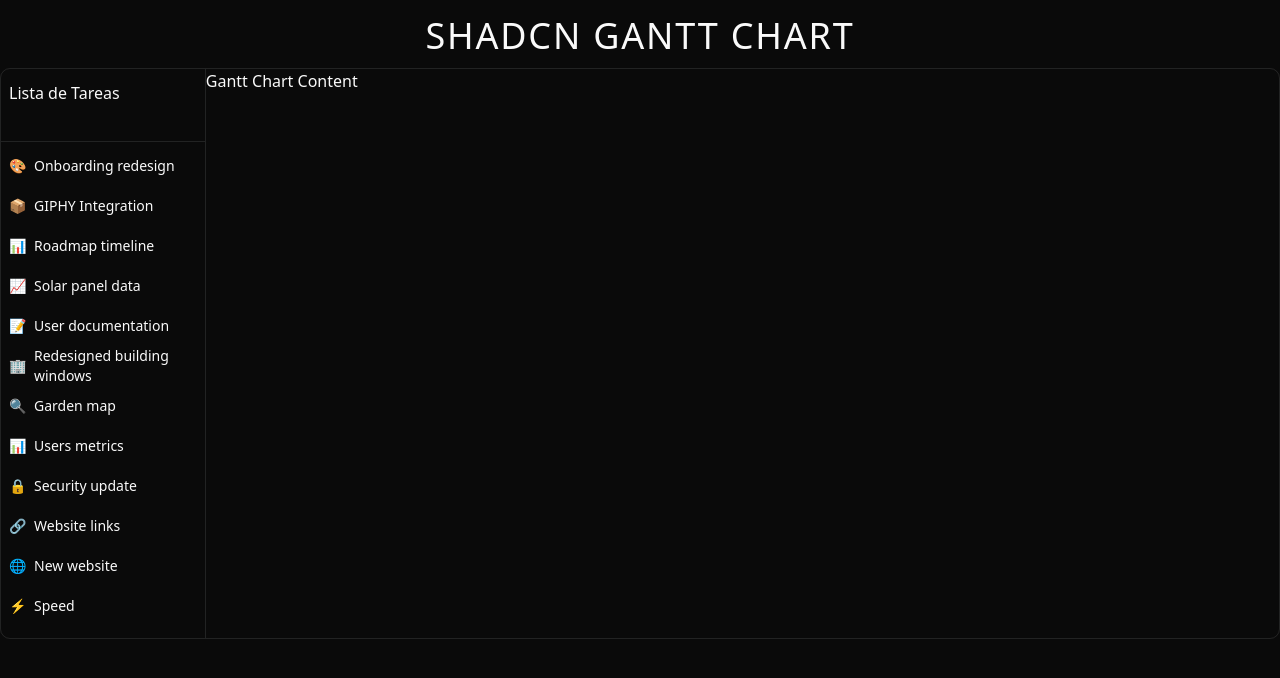
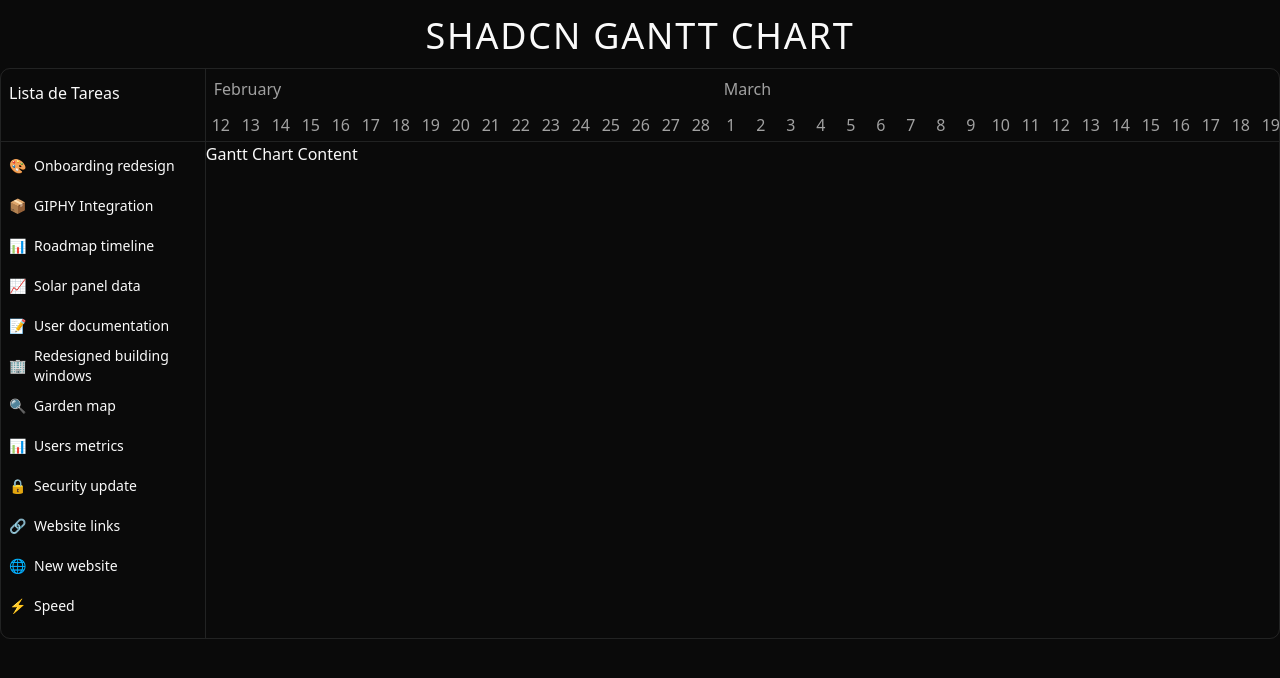
Before and after one commit to soyluisarrieta/shadcn-gantt-chart, a React (Vite) app: page / in a window 1280 px wide. Shown: the top 678 px of the page. Built offline with nearby package versions, Linux system fonts and the light colour scheme.

Commit message:
feat: add scroll area component for improved timeline navigation

```diff
--- a/package.json
+++ b/package.json
@@ -10,6 +10,7 @@
     "preview": "vite preview"
   },
   "dependencies": {
+    "@radix-ui/react-scroll-area": "^1.2.3",
     "@radix-ui/react-slot": "^1.1.2",
     "@tailwindcss/vite": "^4.1.3",
     "class-variance-authority": "^0.7.1",
--- a/src/components/gantt-chart.tsx
+++ b/src/components/gantt-chart.tsx
@@ -1,4 +1,5 @@
 import React from 'react'
+import { ScrollArea, ScrollBar } from '@/components/ui/scroll-area'
 import { cn } from '@/lib/utils'
 
 export interface GanttData {
@@ -24,6 +25,21 @@ const useGanttContext = () => {
   return context
 }
 
+const getMonthsInRange = (startDate: Date, endDate: Date): string[] => {
+  const months: string[] = []
+  const currentDate = new Date(startDate)
+
+  while (currentDate <= endDate) {
+    const monthName = currentDate.toLocaleString('default', { month: 'long' })
+    if (!months.includes(monthName)) {
+      months.push(monthName)
+    }
+    currentDate.setMonth(currentDate.getMonth() + 1)
+  }
+
+  return months
+}
+
 function GanttSidebar ({ width = '16vw' }) {
   const { data } = useGanttContext()
 
@@ -47,6 +63,99 @@ function GanttSidebar ({ width = '16vw' }) {
   )
 }
 
+function GanttTimeline ({
+  onDateClick,
+  dayWidth = '30px'
+}: {
+  onDateClick?: (date: Date) => void;
+  dayWidth?: string;
+}) {
+  const { data } = useGanttContext()
+
+  const startDate = data.reduce(
+    (earliest, item) => (item.startDate < earliest ? item.startDate : earliest),
+    data[0].startDate
+  )
+  const endDate = data.reduce(
+    (latest, item) => (item.endDate > latest ? item.endDate : latest),
+    data[0].endDate
+  )
+
+  const adjustedStartDate = new Date(startDate)
+  adjustedStartDate.setDate(adjustedStartDate.getDate() - 3)
+
+  const months = getMonthsInRange(adjustedStartDate, endDate)
+
+  const allDates: Date[] = []
+  const currentDate = new Date(adjustedStartDate)
+  while (currentDate <= endDate) {
+    allDates.push(new Date(currentDate))
+    currentDate.setDate(currentDate.getDate() + 1)
+  }
+
+  const datesByMonth: Record<string, Date[]> = {}
+  months.forEach(month => {
+    datesByMonth[month] = allDates.filter(date =>
+      date.toLocaleString('default', { month: 'long' }) === month
+    )
+  })
+
+  const isToday = (date: Date): boolean => {
+    const today = new Date()
+    return date.getDate() === today.getDate() &&
+      date.getMonth() === today.getMonth() &&
+      date.getFullYear() === today.getFullYear()
+  }
+
+  return (
+    <div className="timeline w-full">
+      <div className="flex">
+        {months.map((month, index) => {
+          const daysInMonth = datesByMonth[month].length
+          const monthWidth = `calc(${daysInMonth} * ${dayWidth})`
+
+          return (
+            <div
+              key={`month-${index}`}
+              className="w-full flex-none font-medium text-muted-foreground p-2 capitalize"
+              style={{ width: monthWidth }}
+            >
+              <span className='sticky left-2'>{month}</span>
+            </div>
+          )
+        })}
+      </div>
+
+      <div className="flex border-b">
+        {allDates.map((date, index) => {
+          const dayNumber = date.getDate()
+          const isCurrentDay = isToday(date)
+
+          return (
+            <div
+              key={`day-${index}`}
+              className={`flex-none text-center py-1 text-muted-foreground ${isCurrentDay ? 'bg-primary/10 text-primary font-bold rounded-full' : ''}`}
+              onClick={() => onDateClick?.(date)}
+              style={{ width: dayWidth }}
+            >
+              {dayNumber}
+            </div>
+          )
+        })}
+      </div>
+
+      <div className="relative h-full">
+        <div
+          className="absolute top-0 bottom-0 w-px bg-primary z-10"
+          style={{
+            left: `${allDates.findIndex(date => isToday(date)) * 30 + 15}px`
+          }}
+        />
+      </div>
+    </div>
+  )
+}
+
 function GanttChart ({
   className,
   children,
@@ -63,9 +172,13 @@ function GanttChart ({
 
   return (
     <GanttContext.Provider value={{ data, startDate }}>
-      <div className={cn('flex flex-1', className)}>
+      <div className={cn('flex flex-1 overflow-hidden', className)}>
         <GanttSidebar />
-        {children}
+        <ScrollArea className="w-full">
+          <GanttTimeline />
+          {children}
+          <ScrollBar orientation="horizontal" />
+        </ScrollArea>
       </div>
     </GanttContext.Provider>
   )
--- /dev/null
+++ b/src/components/ui/scroll-area.tsx
@@ -0,0 +1,56 @@
+import * as React from "react"
+import * as ScrollAreaPrimitive from "@radix-ui/react-scroll-area"
+
+import { cn } from "@/lib/utils"
+
+function ScrollArea({
+  className,
+  children,
+  ...props
+}: React.ComponentProps<typeof ScrollAreaPrimitive.Root>) {
+  return (
+    <ScrollAreaPrimitive.Root
+      data-slot="scroll-area"
+      className={cn("relative", className)}
+      {...props}
+    >
+      <ScrollAreaPrimitive.Viewport
+        data-slot="scroll-area-viewport"
+        className="focus-visible:ring-ring/50 size-full rounded-[inherit] transition-[color,box-shadow] outline-none focus-visible:ring-[3px] focus-visible:outline-1"
+      >
+        {children}
+      </ScrollAreaPrimitive.Viewport>
+      <ScrollBar />
+      <ScrollAreaPrimitive.Corner />
+    </ScrollAreaPrimitive.Root>
+  )
+}
+
+function ScrollBar({
+  className,
+  orientation = "vertical",
+  ...props
+}: React.ComponentProps<typeof ScrollAreaPrimitive.ScrollAreaScrollbar>) {
+  return (
+    <ScrollAreaPrimitive.ScrollAreaScrollbar
+      data-slot="scroll-area-scrollbar"
+      orientation={orientation}
+      className={cn(
+        "flex touch-none p-px transition-colors select-none",
+        orientation === "vertical" &&
+          "h-full w-2.5 border-l border-l-transparent",
+        orientation === "horizontal" &&
+          "h-2.5 flex-col border-t border-t-transparent",
+        className
+      )}
+      {...props}
+    >
+      <ScrollAreaPrimitive.ScrollAreaThumb
+        data-slot="scroll-area-thumb"
+        className="bg-border relative flex-1 rounded-full"
+      />
+    </ScrollAreaPrimitive.ScrollAreaScrollbar>
+  )
+}
+
+export { ScrollArea, ScrollBar }
```
Also changed, not shown: 1 other file (tests, documents, lock files or other folders).
